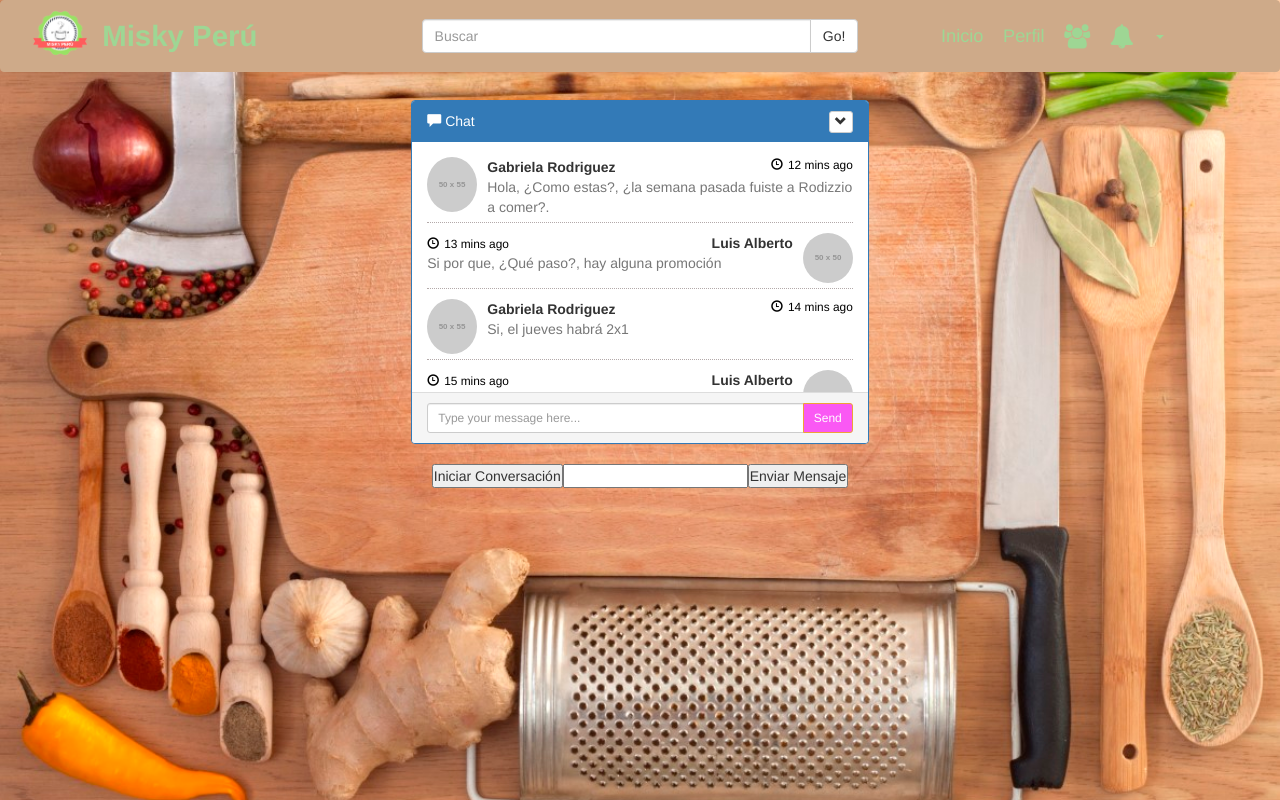
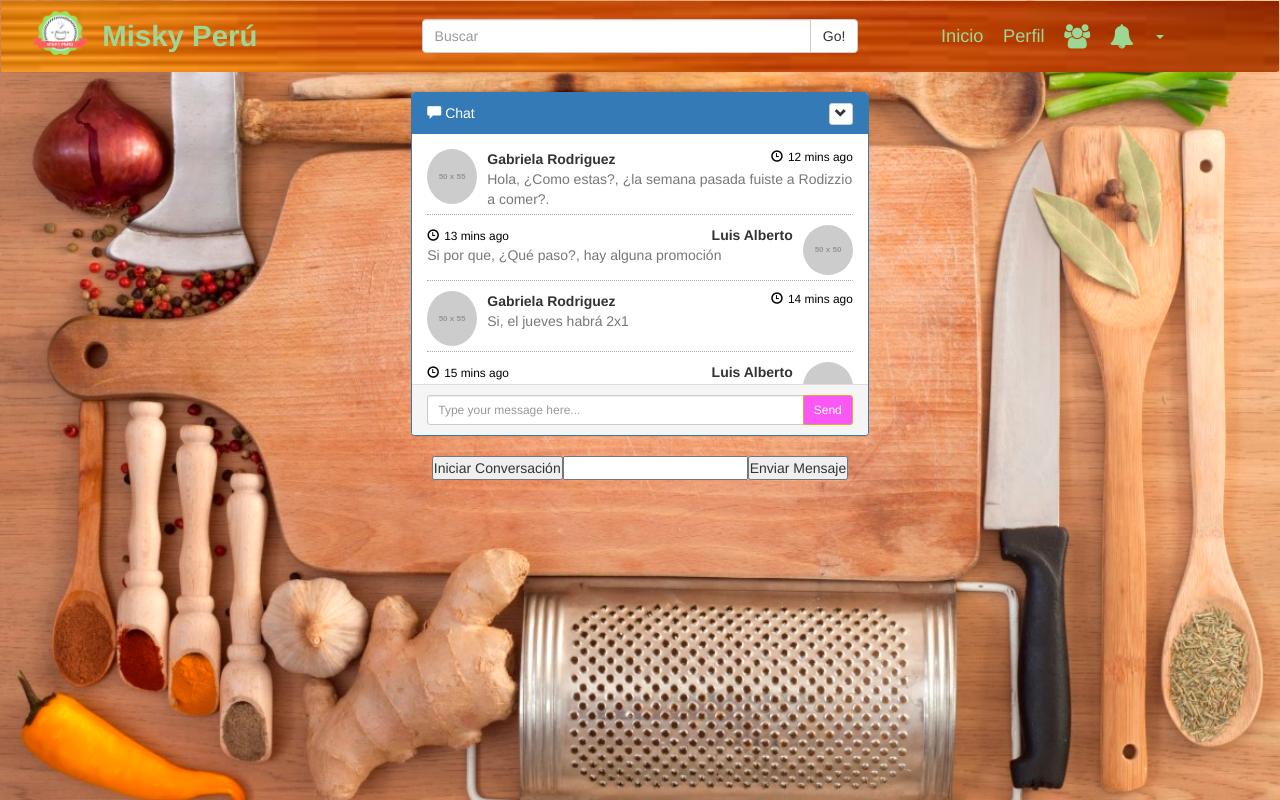
Before and after one commit to PaolaFU/red-social-restaurantes, a plain HTML site: page views/chat.html in a window 1280 px wide. Drawn offline with Linux system fonts and the light colour scheme; placeholder pictures from the web are drawn by us.

Commit message:
añadiendo otro background a la barra de navegación

```diff
--- a/css/main.css
+++ b/css/main.css
@@ -75,9 +75,11 @@ background-color: #96F662;
 /* Estilos al contenedor del logo y a este mismo*/
 
 .navbar-default {
-  background-color: #ceaa89;
-  border-color: #ceaa89;
-  margin-bottom: 2em;
+  background-image: url('../assets/img/image.jpg');
+  background-repeat: no-repeat;
+  background-size: cover;
+  background-color: transparent;
+  border-color: transparent;
 }
 
 .flex-container {
--- a/js/chat.js
+++ b/js/chat.js
@@ -1,5 +1,7 @@
 $(document).ready(function() {
+  /* Botones */
   var $startConversationButton = $('#startConversation');
+  var $
   $startConversationButton.on('click', function() {
     var $ws;
     $ws = new WebSocket('wss://echo.websocket.org');
--- a/views/chat.html
+++ b/views/chat.html
@@ -157,7 +157,7 @@
 <div class="box-message">
   <input type="button" id="startConversation" value="Iniciar Conversación">
   <input type="text" id="chat-user-message">
-  <input type="button" value="Enviar Mensaje">
+  <input type="button" id="btnEnviar" value="Enviar Mensaje">
 </div>
 <!-- Import jQuery-->
 <script src="../vendors/jquery/jquery-3.2.1.min.js"></script>
```
